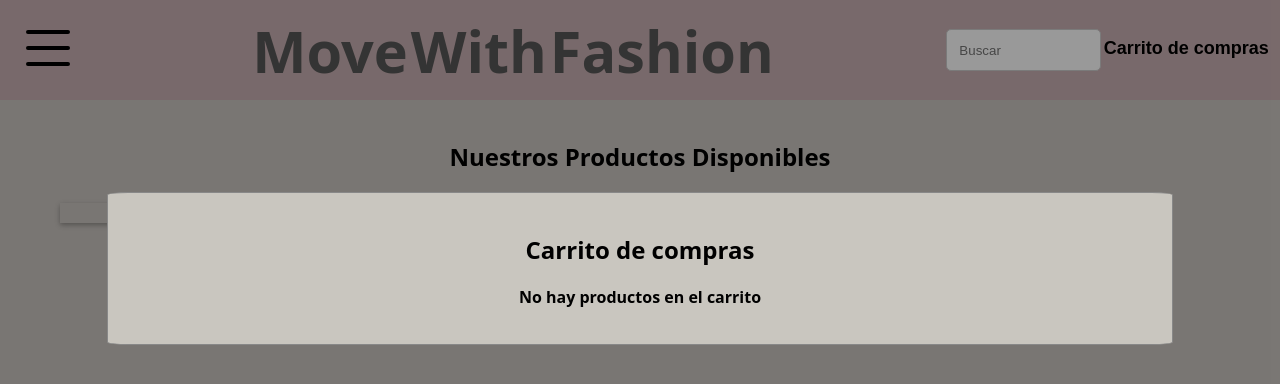
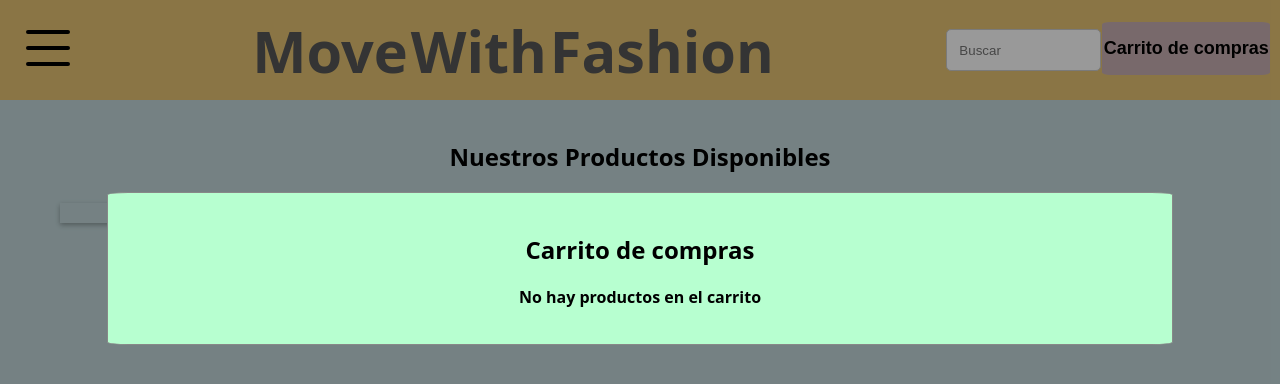
Before and after one commit to Ace707-dev/TiendaJS, a plain HTML site: page index.html in a window 1280 px wide. Both pictures are taken after a click on the button "Carrito de compras". Drawn offline with Linux system fonts and the light colour scheme; no server answers.

Commit message:
casi final

```diff
--- a/css/style.css
+++ b/css/style.css
@@ -8,7 +8,7 @@
     font-family: "Jaini", system-ui;
     font-weight: 400;
     font-style: normal;
-    background-color: #c9b0b2;
+    background-color: #e7c473;
     padding: 10px;
     max-height: 80px;
   }
@@ -33,7 +33,7 @@
     font-style: normal;
     margin: 0;
     padding: 0;
-    background-color: #cac5c0;
+    background-color: #c3d8db;
 
   }
 
@@ -202,7 +202,7 @@
 }
 
 .popup-content {
-  background-color: #c9c6bf;
+  background-color: #b7ffd0;
   margin: 15% auto;
   padding: 20px;
   border: 1px solid #888;
@@ -226,7 +226,7 @@
 }
 
 .search-input {
-  width: 10vw;
+  width: 10vw; /* Cambia el ancho a una medida relativa */
   padding: 1vw;
   margin: 1vw 0;
   margin-right: 0.1vw;
```
